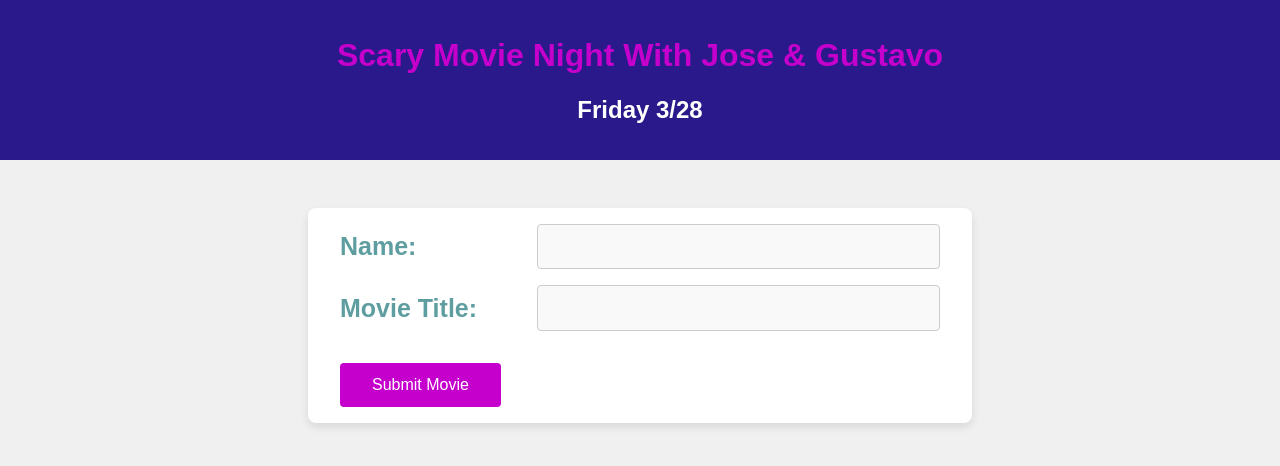
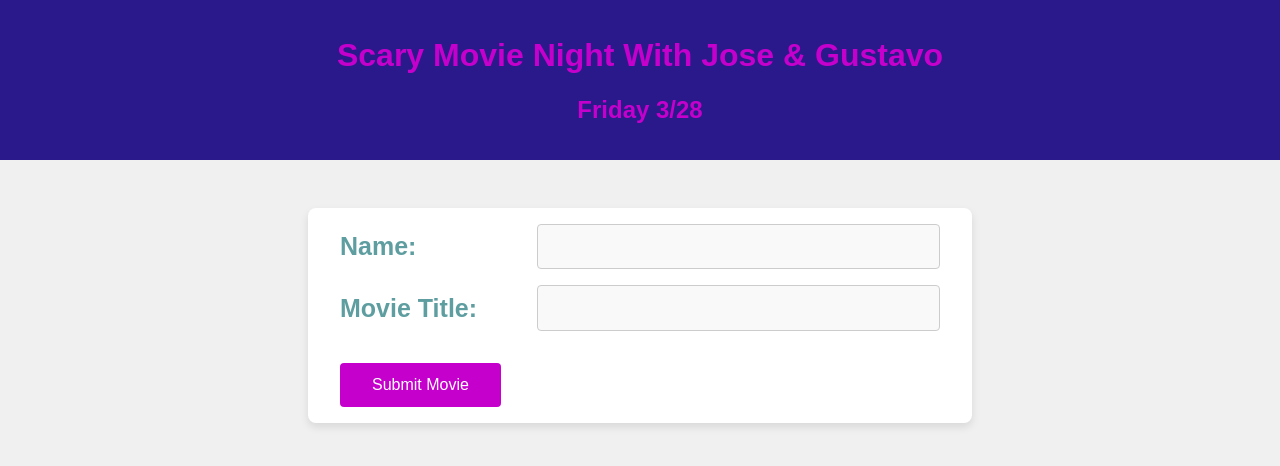
Before and after one commit to Zeddicus-Zul/zeddicus-zul.github.io, a plain HTML site: page index.html in a window 1280 px wide. Drawn offline with Linux system fonts and the light colour scheme; no server answers.

Commit message:
Changed Title

```diff
--- a/styles.css
+++ b/styles.css
@@ -10,6 +10,11 @@ body {
 /* Apply styles to headings, paragraphs and classes */
 h1 {
     color: #c500cc;
+    text-align: center;
+}
+
+h2 {
+    color:#c500cc;
     text-align: center;
 }
 
```
